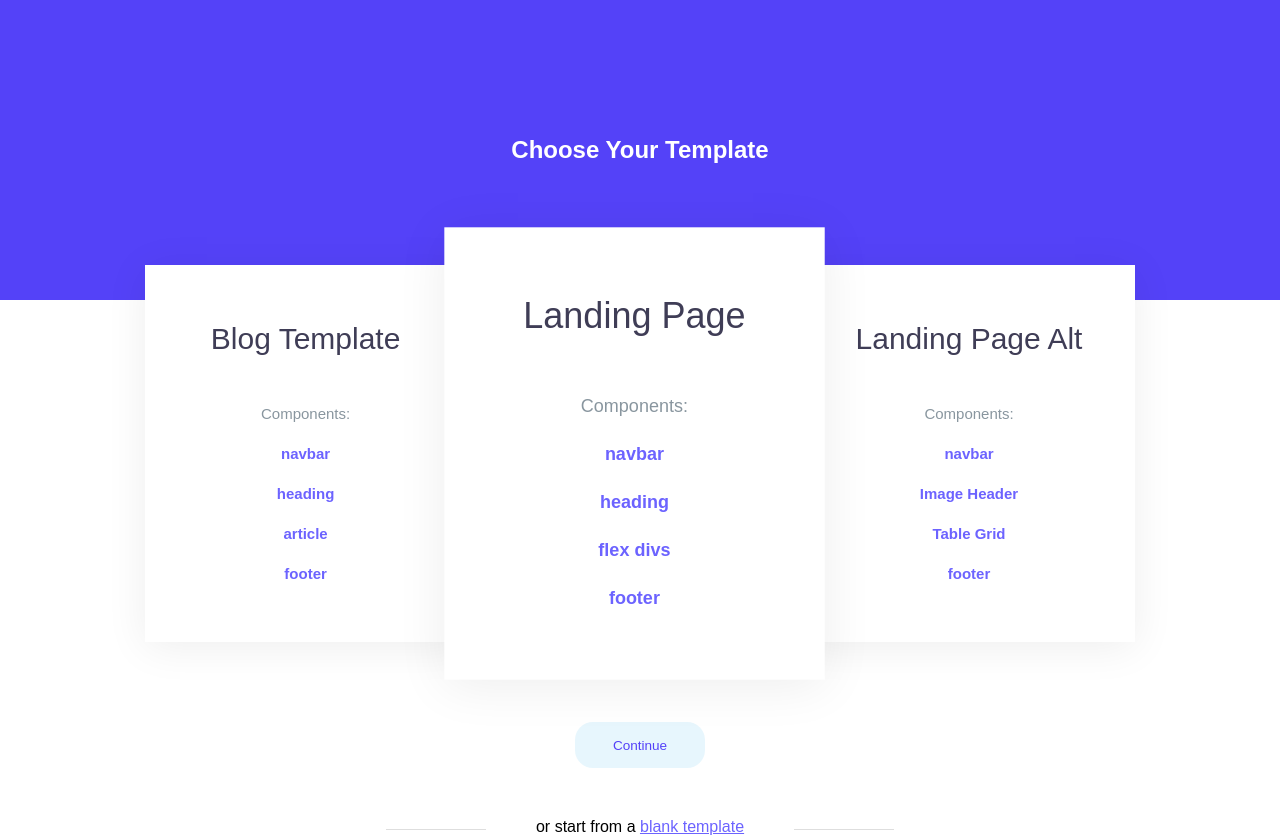
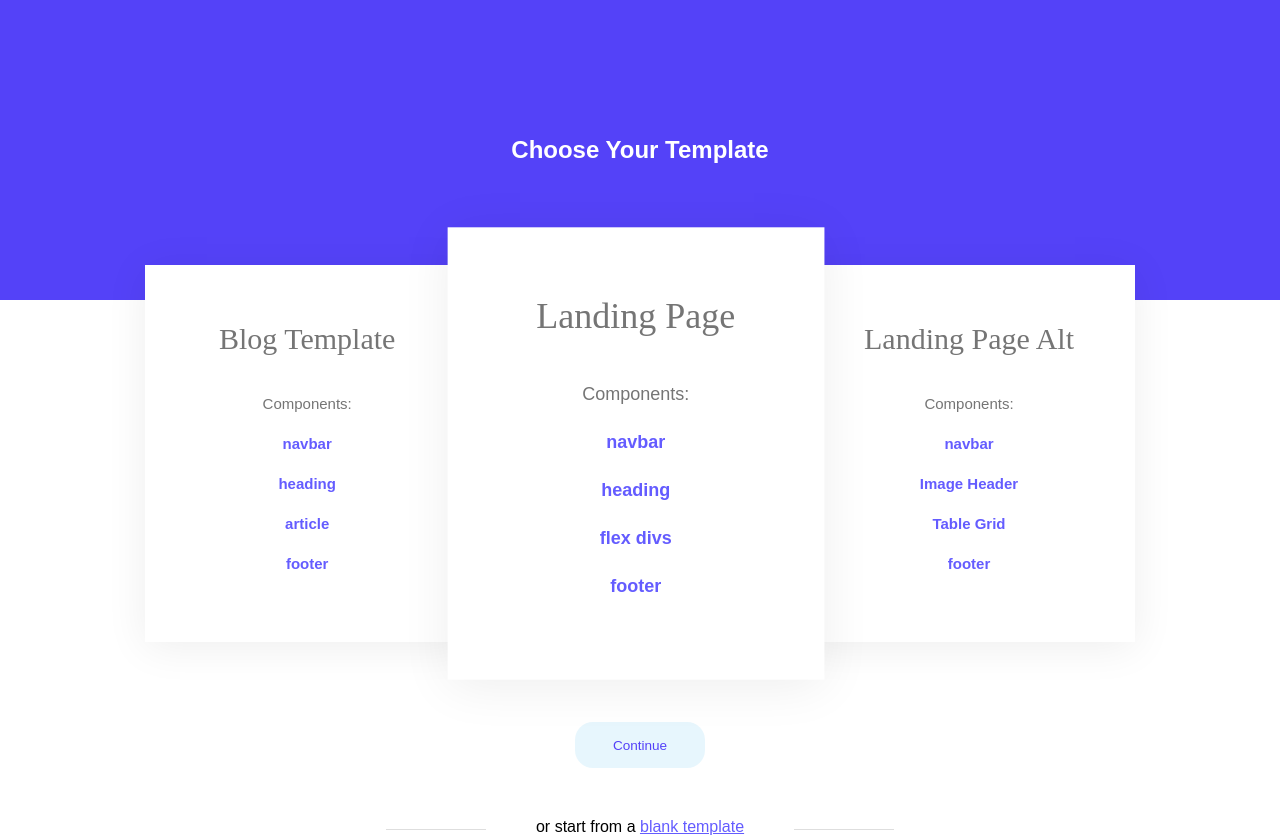
Before and after one commit to juliacodes/Decore, a React (Create React App) app: page /theme in a window 1280 px wide. Built offline with nearby package versions, Linux system fonts and the light colour scheme; a web font is replaced by a local one.

Commit message:
Fixed accessibility errors on choose theme page

```diff
--- a/src/Styling/Styling.js
+++ b/src/Styling/Styling.js
@@ -20,7 +20,7 @@ export const COLORS = {
     paleBlue: '#E6EFFE',
     mediumGray: '#757575',
     border: '#EBEBEB',
-    deepPurple: '#6C63FF',
+    deepPurple: '#645CFF',
     lightPurple: 'rgba(108, 99, 255, 0.53)',
     lightGray: '#F5F5F5',
     slate: '#505050'
--- a/src/views/chooseTheme/index.js
+++ b/src/views/chooseTheme/index.js
@@ -1,26 +1,28 @@
-import React, { useState } from "react";
-import { Link } from "react-router-dom";
+import React, { useState } from 'react';
+import { Link } from 'react-router-dom';
 import {
     COLORS,
     FONTS,
     SmallHeading,
+    Heading,
     Button,
     Paragraph
-} from "../../Styling/Styling";
+} from '../../Styling/Styling';
 import {
     ChooseTheme,
     ChooseThemeLayout,
     ThemeWrapper,
     Theme,
+    CardHeading,
     ShortHero
-} from "./styles";
+} from './styles';
 
 const ThemeChooser = () => {
-  const [chosenTheme, setChosenTheme] = useState("second");
+    const [chosenTheme, setChosenTheme] = useState('second');
 
     // Set the selected theme when a user clicks one
     const handleTheme = themeName => {
-    localStorage.setItem("theme", themeName);
+        localStorage.setItem('theme', themeName);
         setChosenTheme(themeName);
     };
 
@@ -34,10 +36,10 @@ const ThemeChooser = () => {
             <ChooseThemeLayout>
                 <ThemeWrapper>
                     <Theme
-            onClick={() => handleTheme("first")}
-            className={chosenTheme === "first" ? "selected" : null}
+                        onClick={() => handleTheme('first')}
+                        className={chosenTheme === 'first' ? 'selected' : null}
                     >
-            <Paragraph>Blog Template</Paragraph>
+                        <CardHeading>Blog Template</CardHeading>
                         <Paragraph className="features">
                             <span>Components: </span> <br /> navbar <br />
                             heading <br />
@@ -46,11 +48,11 @@ const ThemeChooser = () => {
                         </Paragraph>
                     </Theme>
                     <Theme
-            onClick={() => handleTheme("second")}
-            className={chosenTheme === "second" ? "selected" : null}
+                        onClick={() => handleTheme('second')}
+                        className={chosenTheme === 'second' ? 'selected' : null}
                     >
-            {" "}
-            <Paragraph>Landing Page</Paragraph>
+                        {' '}
+                        <CardHeading>Landing Page</CardHeading>
                         <Paragraph className="features">
                             <span>Components: </span> <br /> navbar <br />
                             heading <br />
@@ -59,10 +61,10 @@ const ThemeChooser = () => {
                         </Paragraph>
                     </Theme>
                     <Theme
-            onClick={() => handleTheme("third")}
-            className={chosenTheme === "third" ? "selected" : null}
+                        onClick={() => handleTheme('third')}
+                        className={chosenTheme === 'third' ? 'selected' : null}
                     >
-            <Paragraph>Landing Page Alt</Paragraph>
+                        <CardHeading>Landing Page Alt</CardHeading>
                         <Paragraph className="features">
                             <span>Components: </span> <br /> navbar <br />
                             Image Header <br />
@@ -83,7 +85,7 @@ const ThemeChooser = () => {
                     </Button>
                 </Link>
                 <alt>
-          or start from a{" "}
+                    or start from a{' '}
                     <Link to="/colors">
                         <span>blank template</span>
                     </Link>
--- a/src/views/chooseTheme/styles.js
+++ b/src/views/chooseTheme/styles.js
@@ -1,5 +1,5 @@
-import styled from "styled-components";
-import { COLORS, QUERIES, Button } from "../../Styling/Styling";
+import styled from 'styled-components';
+import { COLORS, QUERIES, Button, FONTS } from '../../Styling/Styling';
 
 export const ChooseTheme = styled.div`
     min-height: 100vh;
@@ -27,12 +27,12 @@ export const ChooseThemeLayout = styled.div`
         position: relative;
         display: block;
         span {
-      color: #6c63ff;
+            color: ${COLORS.deepPurple};
             text-decoration: underline;
         }
         &:before,
         &:after {
-      content: "";
+            content: '';
             position: absolute;
             width: 100px;
             height: 1px;
@@ -102,7 +102,7 @@ export const Theme = styled.div`
         color: ${COLORS.deepPurple};
 
         > span {
-      color: #89969f;
+            color: ${COLORS.mediumGray};
             font-weight: 500;
         }
     }
@@ -120,7 +120,7 @@ export const ShortHero = styled.div`
         height: 400px;
     }
     &:before {
-    content: "";
+        content: '';
         position: absolute;
         top: 0;
         left: 0;
@@ -132,3 +132,11 @@ export const ShortHero = styled.div`
         background-position: center;
     }
 `;
+
+export const CardHeading = styled.h2`
+    color: ${COLORS.mediumGray};
+    font-size: 30px;
+    line-height: 20px;
+    font-weight: 500;
+    font-family: ${FONTS.primary};
+`;
```
Also changed, not shown: src/index.js (+10 -10 lines). Lines whose indentation alone changed are shown as unchanged.
